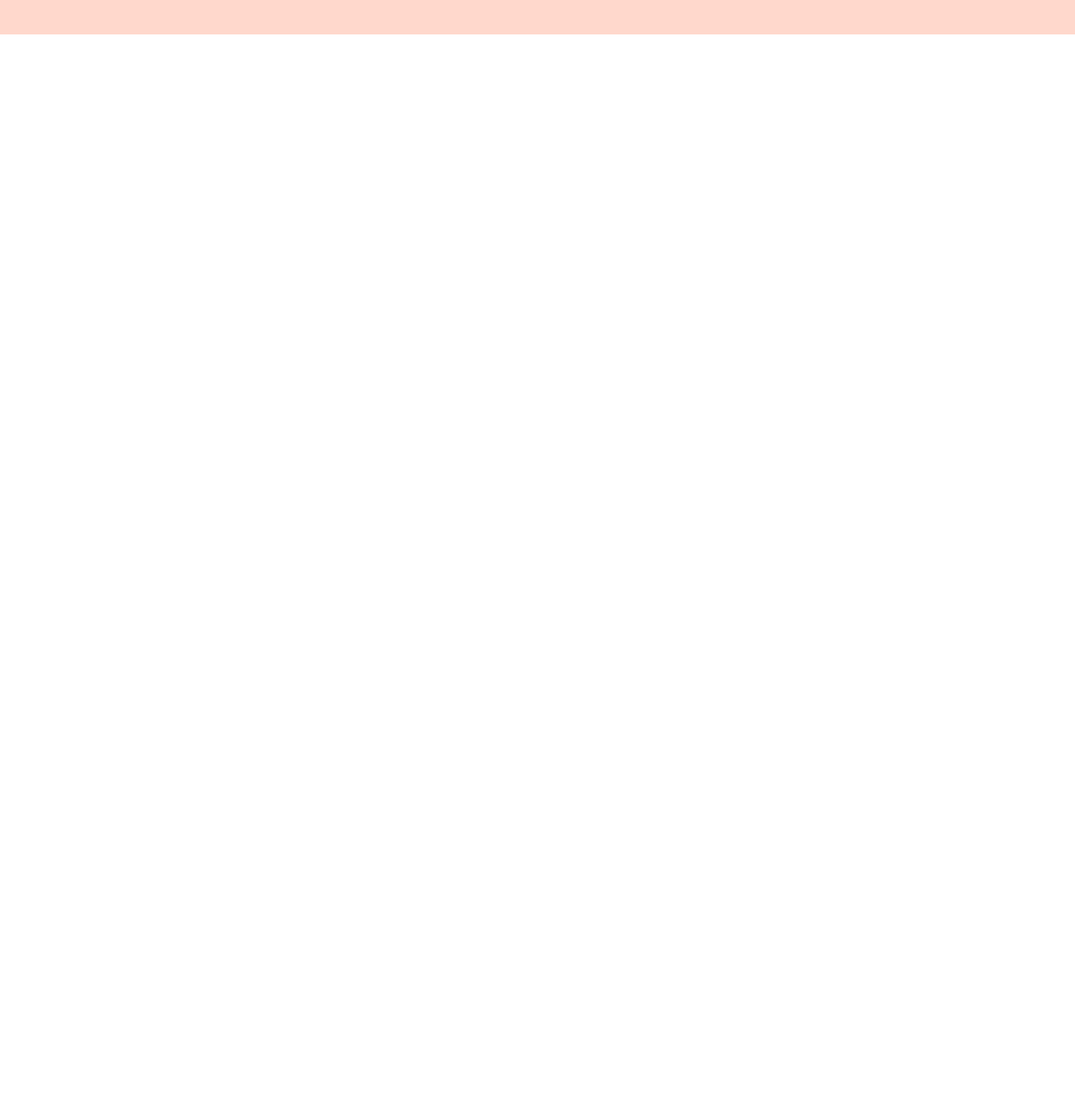
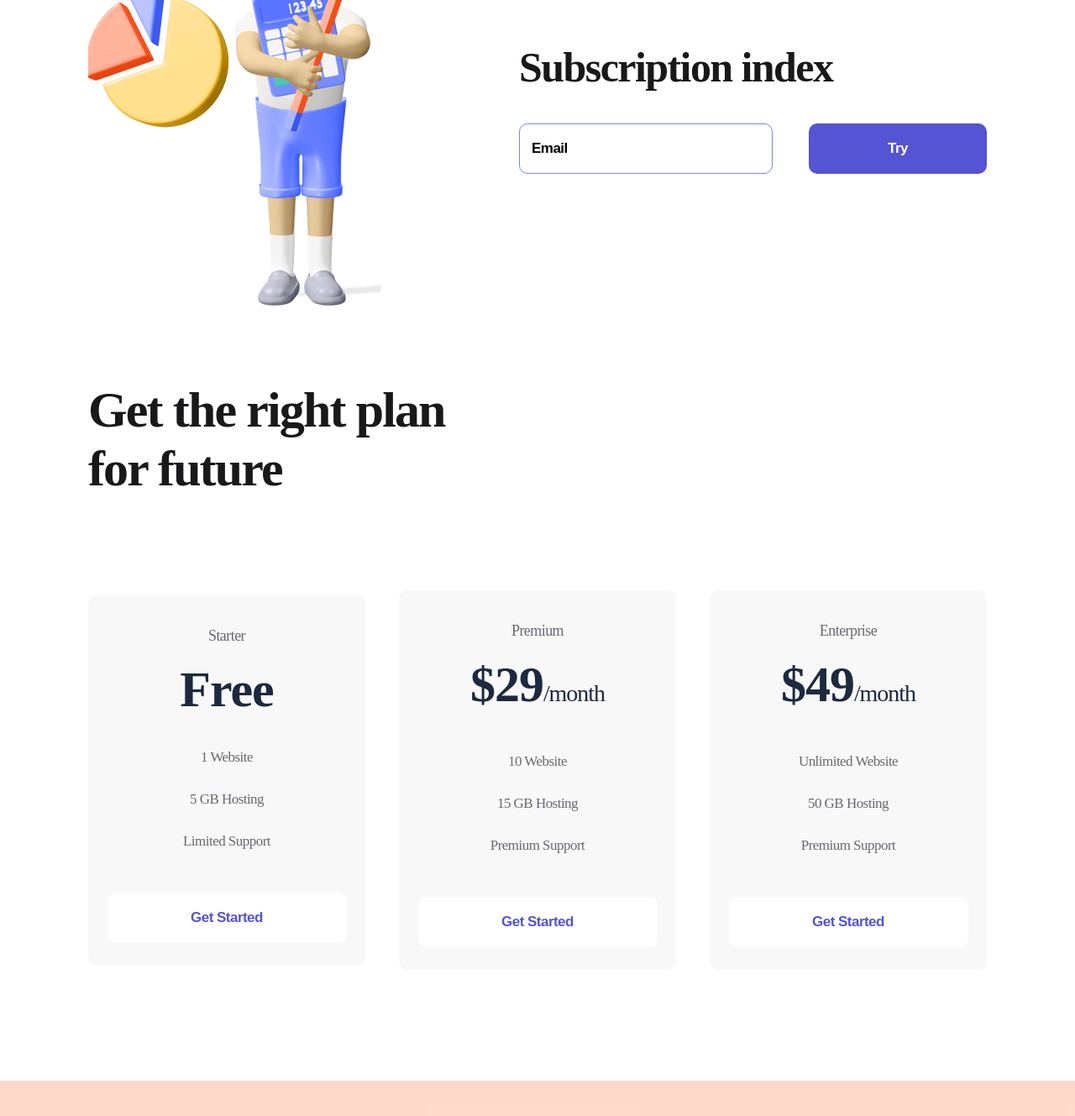
Before and after one commit to Ruslan3434/siteforever, a plain HTML site: page index.html in a window 1280 px wide. Shown: the part 972-2301 px from the top of the page at 84% size. Before the commit the page ends 1013 px from the top, so only its background shows below. Drawn offline with Linux system fonts and the light colour scheme.

Commit message:
Add files via upload

```diff
--- a/index.html
+++ b/index.html
@@ -63,6 +63,77 @@
             <img src="./img/firstmen.png" alt="firstmen">
         </div>
     </section>
+    <section class="container subscribe">
+        <div>
+            <img src="./img/secondman.png" alt="second man">
+        </div>
+        <div>
+            <h2 class="subscribe__title">
+                Subscription index
+            </h2>
+            <form>
+                <input class="input" type="email" placeholder="Email">
+                <button class="button button__violet">
+                    Try
+                </button>
+            </form>
+        </div>
+    </section>
+    <section class="container plan">
+        <h2 class="plan__title">
+            Get the right plan for future
+        </h2>
+        <div class="plan__flex">
+            <div class="item">
+                <p class="item__text">
+                    Starter
+                </p>
+                <h3 class="item__title">
+                    Free
+                </h3>
+                <ul>
+                    <li class="item__li">1 Website</li>
+                    <li class="item__li">5 GB Hosting</li>
+                    <li class="item__li">Limited Support</li>
+                </ul>
+                <button class="button button__item">
+                    Get Started
+                </button>
+            </div>
+            <div class="item">
+                <p class="item__text">
+                    Premium
+                </p>
+                <h3 class="item__title">
+                    $29<span>/month</span>
+                </h3>
+                <ul>
+                    <li class="item__li">10 Website</li>
+                    <li class="item__li">15 GB Hosting</li>
+                    <li class="item__li">Premium Support</li>
+                </ul>
+                <button class="button button__item">
+                    Get Started
+                </button>
+            </div>
+            <div class="item">
+                <p class="item__text">
+                    Enterprise
+                </p>
+                <h3 class="item__title">
+                    $49<span>/month</span>
+                </h3>
+                <ul>
+                    <li class="item__li">Unlimited Website</li>
+                    <li class="item__li">50 GB Hosting </li>
+                    <li class="item__li">Premium Support</li>
+                </ul>
+                <button class="button button__item">
+                    Get Started
+                </button>
+            </div>
+        </div>
+    </section>
     <footer class="footer">
         <div class="container footer__flex">
             <div>
--- a/style/style.css
+++ b/style/style.css
@@ -15,7 +15,7 @@
     padding: 38px 0 48px;
 }
 
-.header__flex, .footer__flex, .about{
+.header__flex, .footer__flex, .about, .subscribe, .plan__flex{
     display: flex;
     justify-content: space-between;
     align-items: center;
@@ -102,3 +102,112 @@
 .footer{
     padding: 53px 0;
 }
+
+.subscribe{
+    margin-bottom: 85px;
+}
+
+.subscribe__title{
+    font-weight: bold;
+    font-size: 50px;
+    line-height: 57px;
+    letter-spacing: -1.56316px;
+    color: #19191B;
+    margin-bottom: 38px;
+}
+
+.input{
+    width: 302px;
+    height: 60px;
+    border-radius: 10px;
+    border: 1px solid #7087FF;
+    padding-left: 14px;
+    box-sizing: border-box;
+    margin-right: 39px;
+}
+
+.input::placeholder, .input{
+    font-weight: bold;
+    font-size: 17px;
+    line-height: 22px;
+    letter-spacing: -0.531474px;
+    color: #000000;
+}
+
+.input:focus{
+    outline: none;
+}
+
+.plan{
+    margin-bottom: 132px;
+}
+
+.plan__title{
+    font-weight: bold;
+    font-size: 60px;
+    line-height: 70px;
+    letter-spacing: -1.87579px;
+    color: #19191B;
+    max-width: 504px;
+    margin-bottom: 110px;
+}
+
+.item{
+    width: 330px;
+    background: #F8F8F8;
+    border-radius: 10px;
+    text-align: center;
+    padding: 34px 0 27px;
+}
+
+.item:hover{
+    transition: 500ms;
+    background: #FF7143;
+    box-shadow: 0px 32px 34px rgba(255, 112, 59, 0.317827);
+}
+
+.item__text{
+    font-size: 18px;
+    line-height: 28px;
+    letter-spacing: -0.562737px;
+    color: #696871;
+}
+
+.item:hover .item__text, .item:hover .item__title,  .item:hover .item__li{
+    color: white;
+    transition: 500ms;
+}
+
+.item__title{
+    font-weight: bold;
+    font-size: 60px;
+    line-height: 56px;
+    letter-spacing: -1.03448px;
+    color: #1D293F;
+    margin: 22px 0 28px;
+}
+
+.item__title span{
+    font-size: 28px;
+}
+
+.item__li{
+    list-style: none;
+    font-size: 17px;
+    line-height: 50px;
+    letter-spacing: -0.531474px;
+    color: #696871;
+}
+
+.button__item{
+    width: 285px;
+    background: white;
+    color: #5454D4;
+    margin-top: 36px;
+}
+
+.item:hover .button__item{
+    background: #9F3919;
+    color: white;
+    transition: 500ms;
+}
```
Also changed, not shown: img/secondman.png (added).
